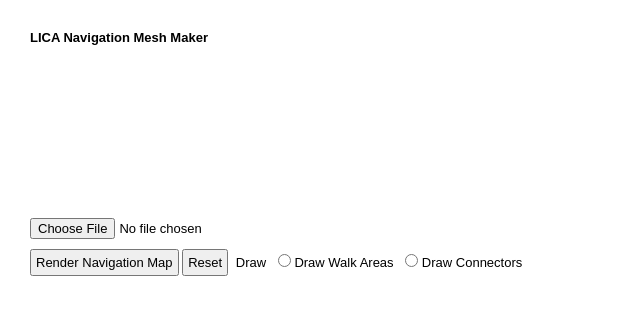
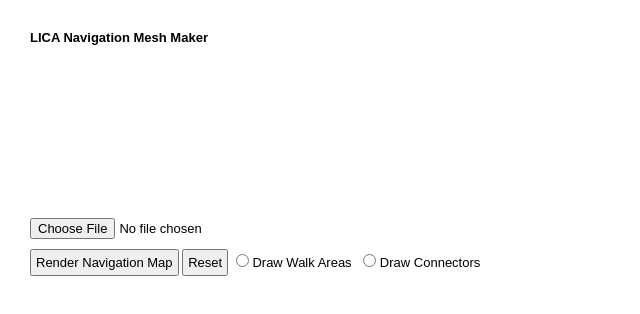
Before and after one commit to scottmetoyer/lica, a plain HTML site: page tools/meshmaker.html in a window 1280 px wide. Shown: the whole page, without its empty margins (0-640 px from the left). Drawn offline with Linux system fonts and the light colour scheme.

Commit message:
Removed Draw label

```diff
--- a/tools/meshmaker.html
+++ b/tools/meshmaker.html
@@ -15,7 +15,6 @@
         <input type="file" id="file" /><br />
         <button id="render">Render Navigation Map</button>
         <button id="reset">Reset</button>
-        <label>Draw</label>
         <label><input type="radio" name="draw" id="areas" />&nbsp;Draw Walk Areas</label>
         <label><input type="radio" name="draw" id="connectors" />&nbsp;Draw Connectors</label>
     </div>
```
